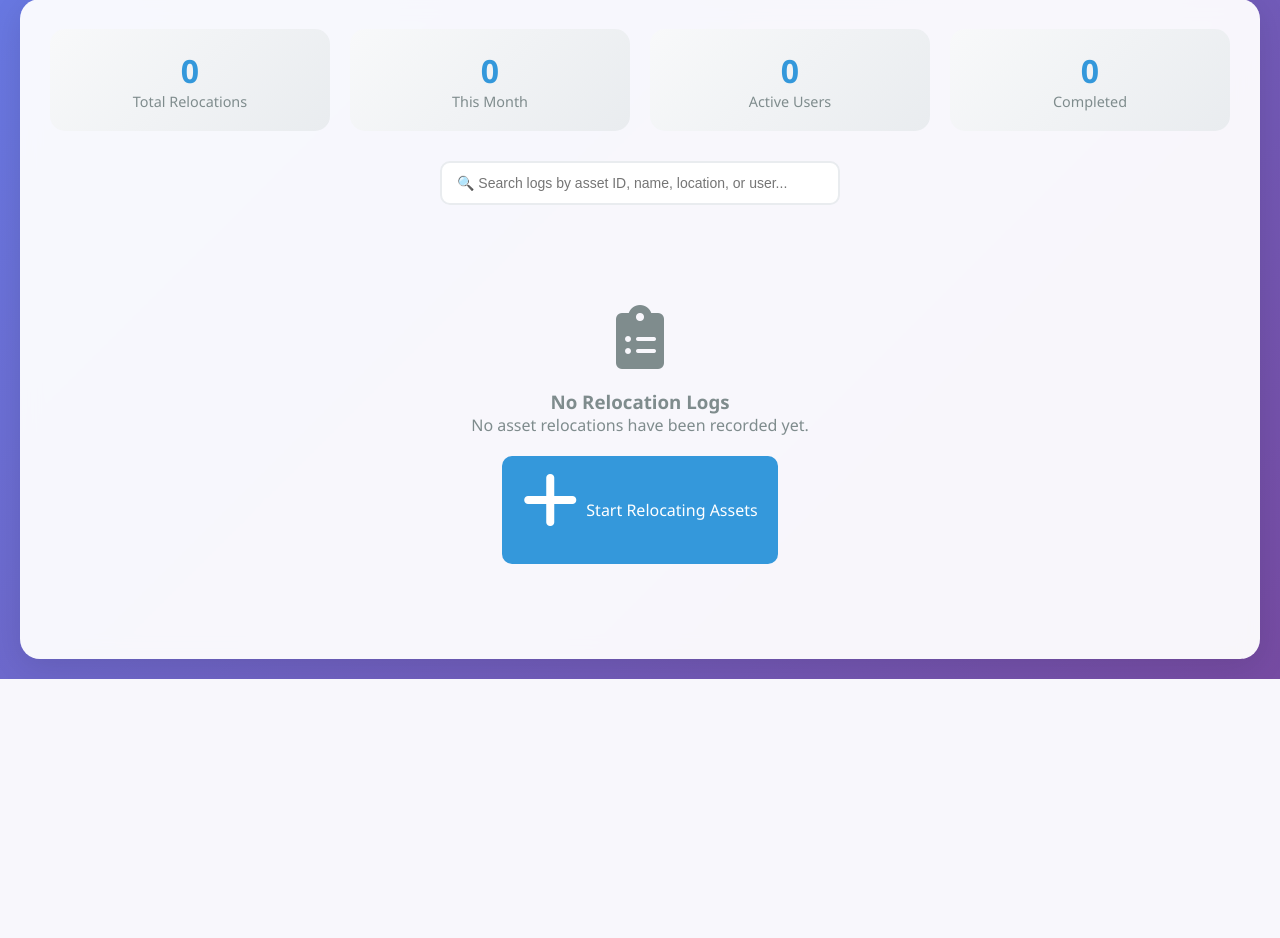
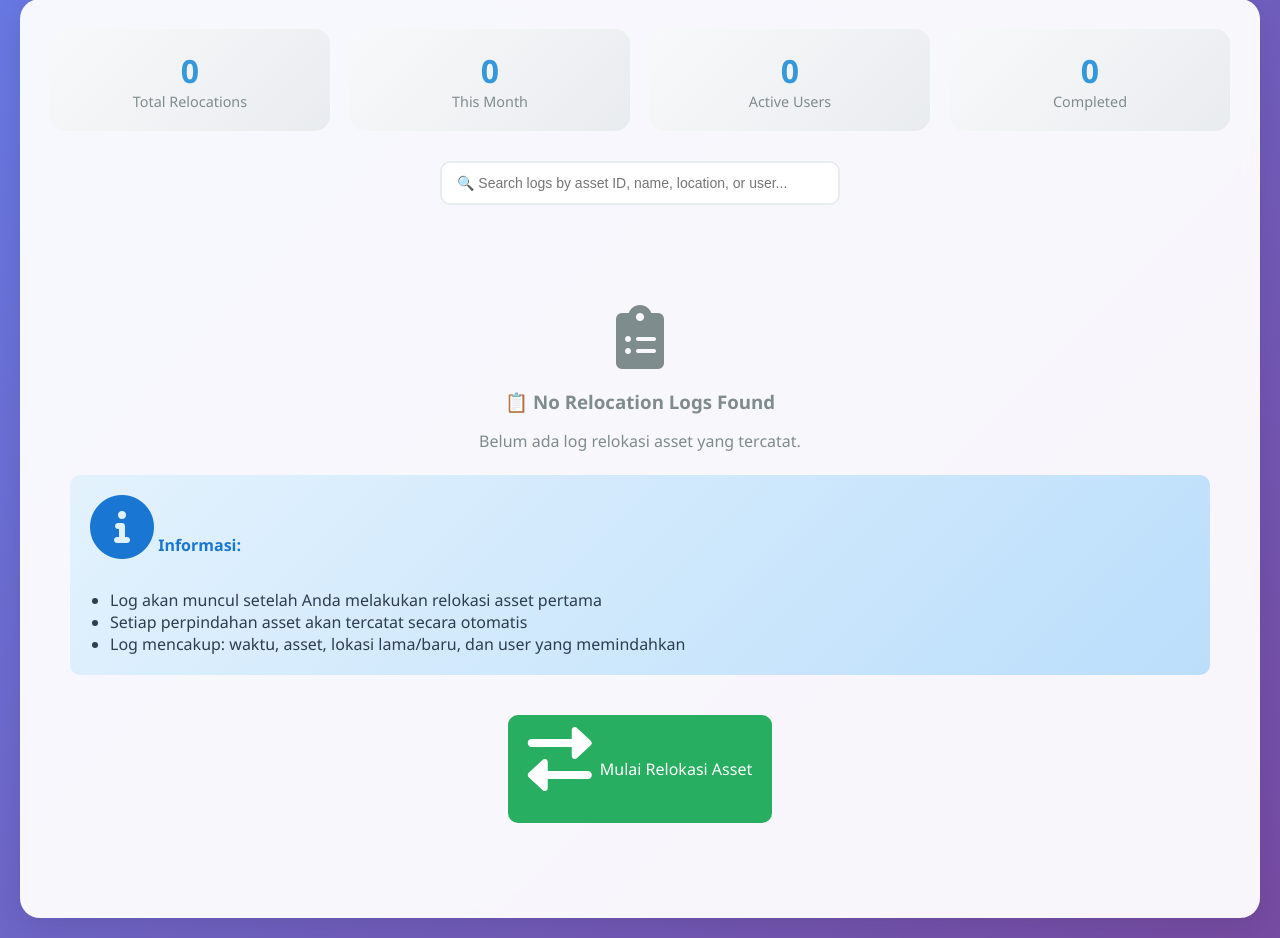
Before and after one commit to hafidzduddin85/ambp, a FastAPI app: template app/templates/relocation_logs.html in a window 1280 px wide. Shown: the part 271-1209 px from the top of the page. Before the commit the page ends 950 px from the top, so only its background shows below. Run offline with FastAPI, Linux system fonts and the light colour scheme; the template is opened without the code that fills it, so the values that code supplies are empty; parts of the project's set-up code (start-up, migrations or seed data) failed here and were passed over.

Commit message:
trying fix relocaion

```diff
--- a/app/templates/relocation_logs.html
+++ b/app/templates/relocation_logs.html
@@ -160,10 +160,18 @@
       {% else %}
         <div class="no-logs">
           <i class="fas fa-clipboard-list"></i>
-          <h3>No Relocation Logs</h3>
-          <p>No asset relocations have been recorded yet.</p>
-          <a href="/relocate" class="back-btn" style="margin-top: 20px;">
-            <i class="fas fa-plus"></i> Start Relocating Assets
+          <h3>📋 No Relocation Logs Found</h3>
+          <p style="margin: 15px 0; line-height: 1.6;">Belum ada log relokasi asset yang tercatat.</p>
+          <div style="background: linear-gradient(135deg, #e3f2fd, #bbdefb); padding: 20px; border-radius: 10px; margin: 20px 0; text-align: left;">
+            <h4 style="color: #1976d2; margin-bottom: 10px;"><i class="fas fa-info-circle"></i> Informasi:</h4>
+            <ul style="color: #2c3e50; margin: 0; padding-left: 20px;">
+              <li>Log akan muncul setelah Anda melakukan relokasi asset pertama</li>
+              <li>Setiap perpindahan asset akan tercatat secara otomatis</li>
+              <li>Log mencakup: waktu, asset, lokasi lama/baru, dan user yang memindahkan</li>
+            </ul>
+          </div>
+          <a href="/relocate" class="back-btn" style="margin-top: 20px; background: #27ae60;">
+            <i class="fas fa-exchange-alt"></i> Mulai Relokasi Asset
           </a>
         </div>
       {% endif %}
```
Also changed, not shown: app/routes/relocation.py (+23 -5 lines), app/templates/relocate.html (+20 -3 lines).
